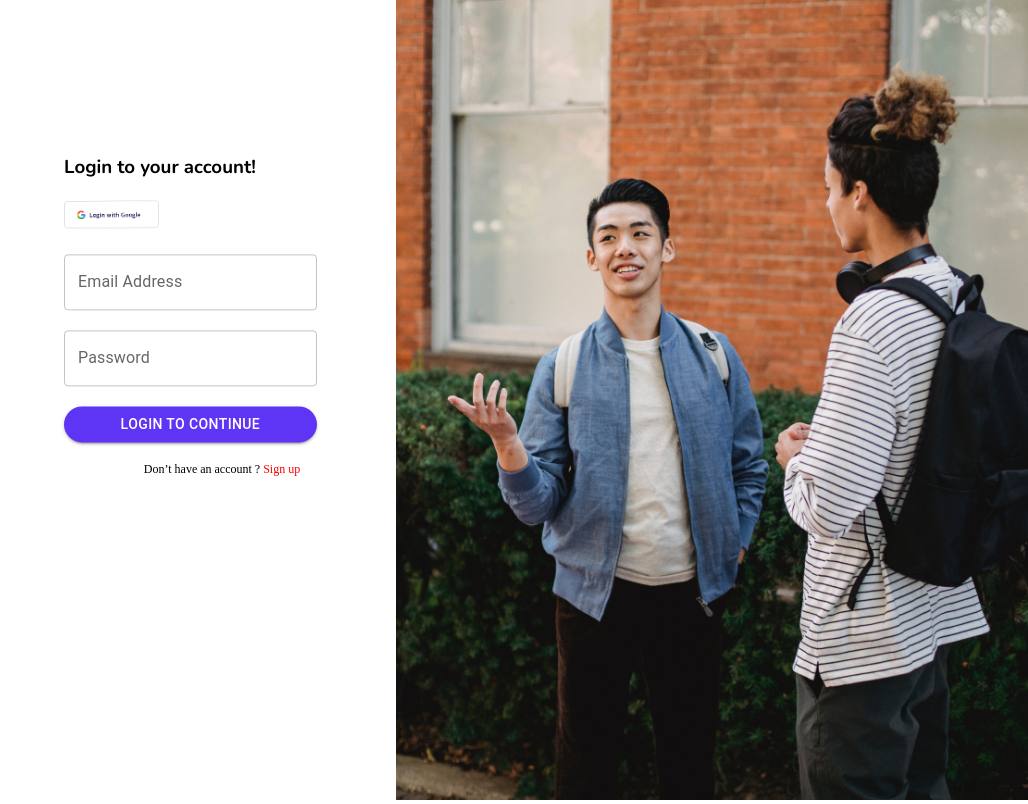
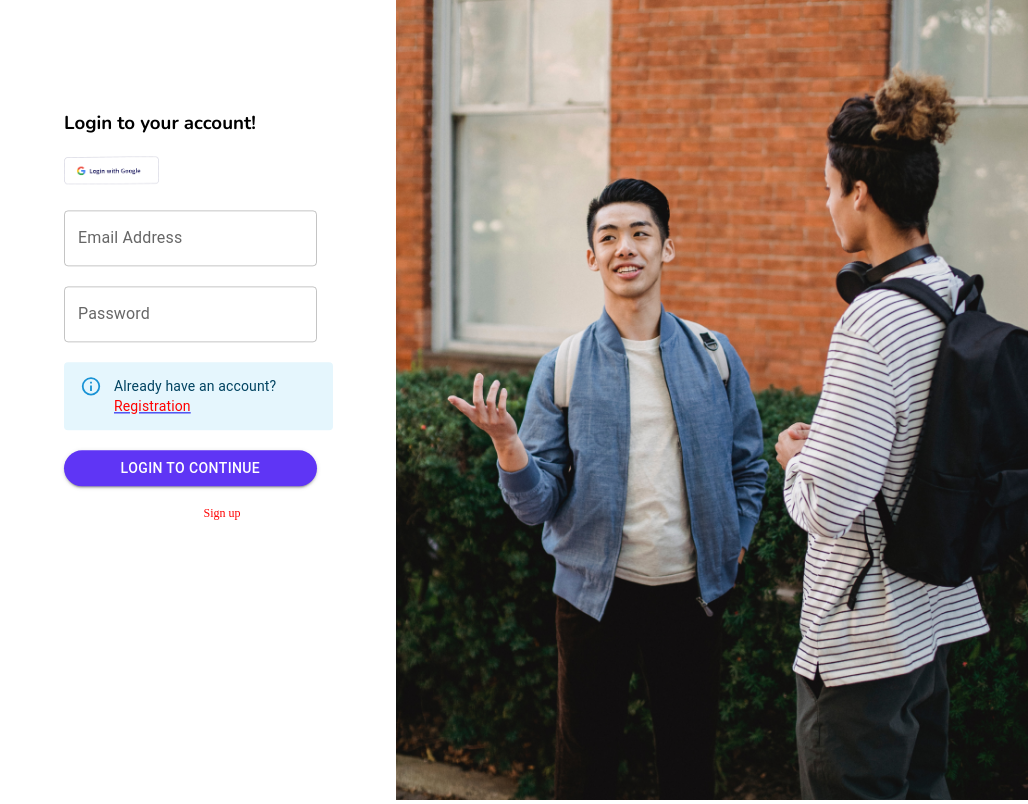
Before and after one commit to wasim475/alapon, a React (Vite) app: page /login in a window 1280 px wide. Shown: the whole page, without its empty margins (252-1280 px from the left). Built offline with nearby package versions, Linux system fonts and the light colour scheme.

Commit message:
registration, signin desing compleate except validation

```diff
--- a/src/index.css
+++ b/src/index.css
@@ -66,7 +66,15 @@ transform: translateY(-50%);
   margin-top: 20px;
   cursor: pointer;
 }
+.loginUp{
+  color: red;
+  text-decoration: none;
+}
 
+.MuiPaper-root{
+  width: 75%;
+  border-radius: 10px;
+}
 /*====================================================================================================
                     Registration Part End
 ====================================================================================================*/
--- a/src/pages/Login.jsx
+++ b/src/pages/Login.jsx
@@ -1,10 +1,13 @@
 import React, { useState } from 'react'
-import {Grid,TextField, Button} from '@mui/material';
+import {Grid,TextField, Button, Alert} from '@mui/material';
 import LoadingButton from '@mui/lab/LoadingButton';
 import regImg from '../assets/registration.png'
 import googleImg from '../assets/google.png'
 import Headingforreglog from '../components/Headingforreglog';
-import { getAuth, signInWithEmailAndPassword } from "firebase/auth";
+import { Link } from 'react-router-dom';
+import { getAuth, signInWithEmailAndPassword, GoogleAuthProvider, signInWithPopup, sendEmailVerification } from "firebase/auth";
+
+
 
 
 let initvalues = {
@@ -13,7 +16,9 @@ let initvalues = {
   loading : false
 }
 const Login = () => {
-  const auth = getAuth();
+
+  const auth = getAuth()
+  const provider = new GoogleAuthProvider();
   let [values, setValues]= useState(initvalues)
   let handleValues = (e)=>{
     setValues({
@@ -27,15 +32,21 @@ let handleSubmit = ()=>{
   setValues({
     loading: true
   })
-  signInWithEmailAndPassword(auth, email, password).then((userCredintial)=>{
+  signInWithEmailAndPassword(auth, email, password).then((user)=>{
       setValues({
         ...values,
         email: '',
         password: '',
         loading: false
       })
+
+    })
+
+}
+let handleGoogleLogin = ()=>{
+  signInWithPopup(auth, provider).then((result) => {
+    console.log(result);
   })
-
 }
   return (
     <>
@@ -44,7 +55,7 @@ let handleSubmit = ()=>{
          <div className='regContainer'>
           <div className='regInfo'>
           <Headingforreglog className='cssforReg' Title='Login to your account!'/>
-          <img className='googleImg' src={googleImg}/>
+          <img onClick={handleGoogleLogin} className='googleImg' src={googleImg}/>
           </div>
           <div className='textfield'>
             <TextField value={values.email} onChange={handleValues} name='email' id="outlined-basic" label="Email Address" variant="outlined" type='email' placeholder='urmi21riddhi@example.com'/>
@@ -53,6 +64,11 @@ let handleSubmit = ()=>{
             <TextField value={values.password} onChange={handleValues} name='password' id="outlined-basic" label="Password" variant="outlined" type='password' />
           </div>
           <div className='textfield'>
+          <div className='textfield'>
+            <Alert severity="info">
+              Already have an account? <Link to="/"><span className='loginUp'>Registration</span></Link>
+            </Alert>
+          </div>
           {
             values.loading
             ?
@@ -66,7 +82,7 @@ let handleSubmit = ()=>{
 
           </div>
           <div className='textfield'>
-            <p className='footer'>Don’t have an account ? <span className='sign'>Sign up</span></p>
+            <p className='footer'> <span className='sign'>Sign up</span></p>
           </div>
 
          </div>
--- a/src/pages/Registration.jsx
+++ b/src/pages/Registration.jsx
@@ -1,10 +1,10 @@
 import React, { useState } from 'react'
-import { useNavigate } from 'react-router-dom';
-import {Grid,TextField, Button} from '@mui/material';
+import { useNavigate, Link } from 'react-router-dom';
+import {Grid,TextField, Button, Alert} from '@mui/material';
 import LoadingButton from '@mui/lab/LoadingButton';
 import regImg from '../assets/registration.png'
 import Headingforreglog from '../components/Headingforreglog';
-import { getAuth, createUserWithEmailAndPassword } from "firebase/auth";
+import { getAuth, createUserWithEmailAndPassword, sendEmailVerification } from "firebase/auth";
 
 
 let initvalues = {
@@ -40,6 +40,10 @@ const Registration = () => {
         password: '',
         loading: false
     })
+    sendEmailVerification(auth.currentUser)
+    .then(() => {
+      console.log('verification code sent');
+    });
     Navigate('/login')
     })
   }
@@ -62,6 +66,11 @@ const Registration = () => {
             <TextField value={values.password} onChange={handleValues} name='password' id="outlined-basic" label="Password" variant="outlined" type='password' />
           </div>
           <div className='textfield'>
+          <div className='textfield'>
+            <Alert severity="info">
+              Already have an account? <Link to="/login"><span className='loginUp'>Login</span></Link>
+            </Alert>
+          </div>
           {values.loading
           ?
           <LoadingButton loading variant="outlined">
@@ -71,9 +80,6 @@ const Registration = () => {
           <Button onClick={handleSubmit} variant="contained">Sign up</Button>
           }
 
-          </div>
-          <div className='textfield'>
-            <p className='footer'>Already have an account? <span className='sign'>sign in</span></p>
           </div>
 
          </div>
```
